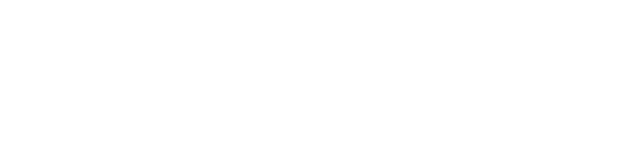
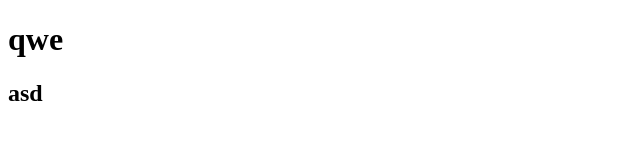
Before and after one commit to wlodku/test1, a plain HTML site: page index.html in a window 1280 px wide. Shown: the whole page, without its empty margins (0-640 px from the left). Drawn offline with Linux system fonts and the light colour scheme.

Commit message:
Add some new stuff

```diff
--- a/index.html
+++ b/index.html
@@ -7,6 +7,7 @@
     <title>Document</title>
 </head>
 <body>
-
+    <h1>qwe</h1>
+    <h2>asd</h2>
 </body>
 </html>
```
